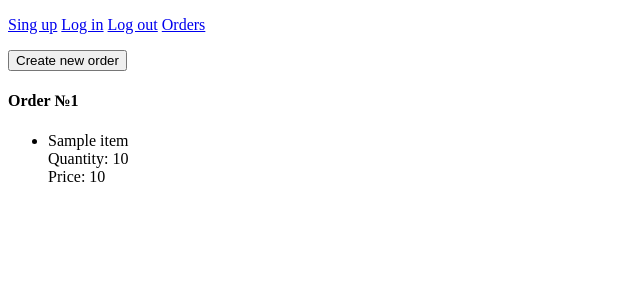
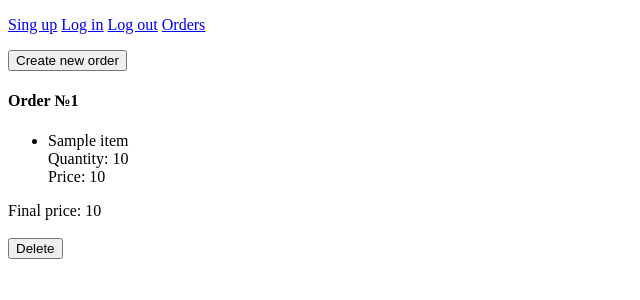
Before and after one commit to gygever/grocery_store_with_flask, a Flask app: page /order in a window 1280 px wide. Shown: the top 300 px of the page, without its empty margins (0-640 px from the left). Run offline with Flask 3, Linux system fonts and the light colour scheme; a user stored in the database is signed in; tables that the repository leaves empty hold one stand-in row (values such as "Sample post").

Commit message:
delete and final price
добавлены возможность удаления заказов и вывод общей цены заказа

```diff
--- a/app.py
+++ b/app.py
@@ -113,5 +113,14 @@ def order():
     return render_template('order.html', orders=orders, or_items=or_items)
 
 
+@app.route('/delete/<int:id_delete>', methods=['POST', 'GET'])
+def delete_order(id_delete):
+    Order_item.query.filter_by(orderid=id_delete).delete()
+    Orders.query.filter_by(orderid=id_delete).delete()
+    db.session.commit()
+    return redirect(url_for('order'))
+
+
+
 if __name__ == '__main__':
     app.run(debug=True)
--- a/schema.sql
+++ b/schema.sql
@@ -24,7 +24,7 @@ create table order_item(
 	OrderId integer,
 	Quantity integer not null,
 	Price integer not null,
-    ProductName varchar(255) not null,
+	ProductName varchar(255) not null,
 	foreign key (ProductId) references product(ProductId),
 	foreign key (OrderId) references orders(OrderId)
 );
--- a/template/order.html
+++ b/template/order.html
@@ -21,5 +21,12 @@
     {% endif %}
     {% endfor %}
 </ul>
+<div>
+    Final price: {{order.price}}
+</div>
+<br>
+<form action="/delete/{{order.orderid}}" method="POST">
+    <button type="submit">Delete</button>
+</form>
 {% endfor %}
 {% endblock %}
```
